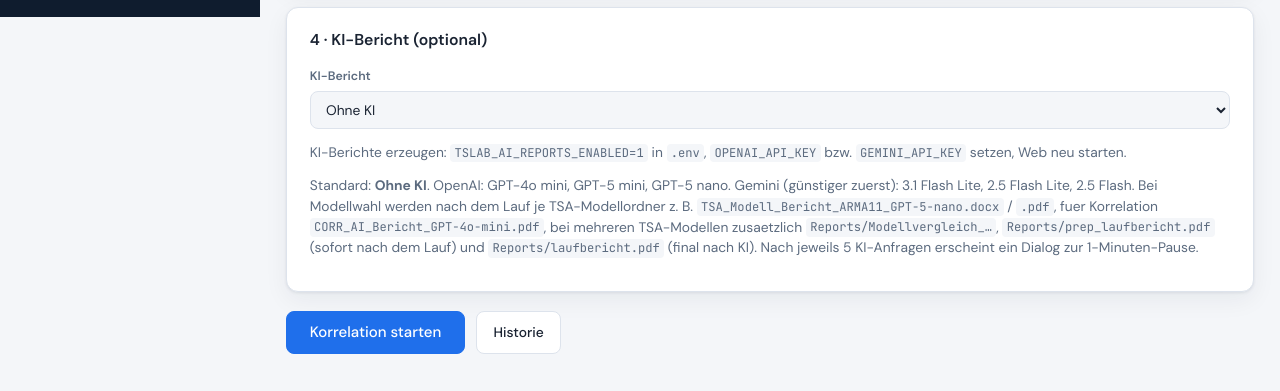
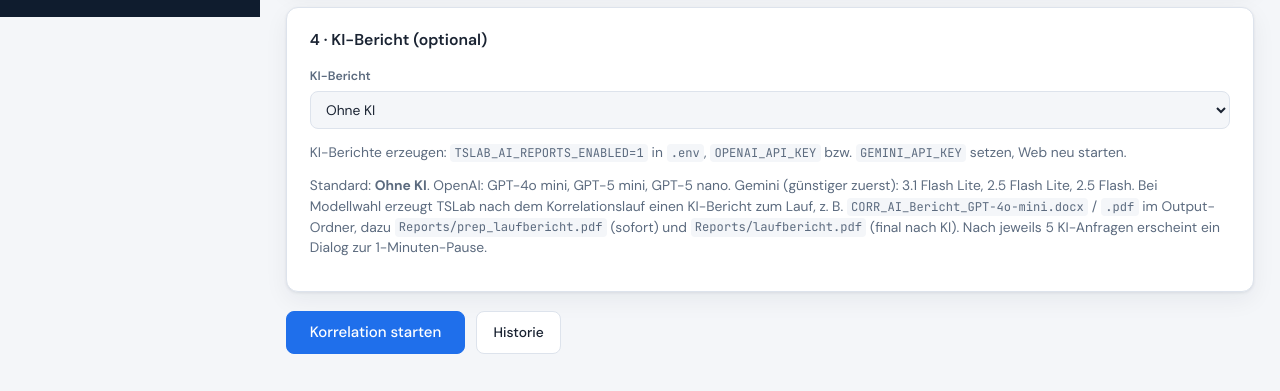
Before and after one commit to JennyWest139/TSAI_Lab, a Flask app: page /correlation in a window 1280 px wide. Shown: the part 783-1174 px from the top of the page. Run offline with Flask 3, Linux system fonts and the light colour scheme; data comes from the database, SQL or seed files in the repository; data that the repository does not hold is empty; some libraries are stand-ins or nearby versions.

Commit message:
Fix session path handling and refine CORR/TSA KI UI hints.
Accept str paths in delete_session, split KI-Bericht help text by run type, and remove the obsolete TSA section 6 placeholder.

Co-authored-by: Cursor <cursoragent@cursor.com>

```diff
--- a/tslab/services/report_session.py
+++ b/tslab/services/report_session.py
@@ -310,8 +310,9 @@ class ReportSessionState:
         )
 
 
-def session_path_for(output_root: Path) -> Path:
-    reports = output_root / "Reports"
+def session_path_for(output_root: str | Path) -> Path:
+    root = output_root if isinstance(output_root, Path) else Path(output_root)
+    reports = root / "Reports"
     reports.mkdir(parents=True, exist_ok=True)
     return reports / SESSION_BASENAME
 
@@ -331,7 +332,7 @@ def _effective_max_tokens(config: Any, spec: Any, *, base: int | None = None) ->
     return max_tok
 
 
-def load_session(output_root: Path) -> ReportSessionState | None:
+def load_session(output_root: str | Path) -> ReportSessionState | None:
     path = session_path_for(output_root)
     if not path.is_file():
         return None
@@ -339,13 +340,13 @@ def load_session(output_root: Path) -> ReportSessionState | None:
     return ReportSessionState.from_dict(data)
 
 
-def save_session(state: ReportSessionState, output_root: Path) -> Path:
+def save_session(state: ReportSessionState, output_root: str | Path) -> Path:
     path = session_path_for(output_root)
     path.write_text(json.dumps(state.to_dict(), ensure_ascii=False, indent=2), encoding="utf-8")
     return path
 
 
-def delete_session(output_root: Path) -> None:
+def delete_session(output_root: str | Path) -> None:
     path = session_path_for(output_root)
     if path.is_file():
         path.unlink()
--- a/tslab/web/templates/_ai_report_section.html
+++ b/tslab/web/templates/_ai_report_section.html
@@ -32,23 +32,46 @@
 
     {% endif %}
 
+    {% if report_kind == 'corr' %}
+
     <p class="hint">Standard: <strong>Ohne KI</strong>. OpenAI: GPT-4o mini, GPT-5 mini, GPT-5 nano.
+
       Gemini (günstiger zuerst): 3.1 Flash Lite, 2.5 Flash Lite, 2.5 Flash.
 
-      Bei Modellwahl werden nach dem Lauf je TSA-Modellordner z.&nbsp;B.
+      Bei Modellwahl erzeugt TSLab nach dem Korrelationslauf einen KI-Bericht zum Lauf, z.&nbsp;B.
 
-      <code>TSA_Modell_Bericht_ARMA11_GPT-5-nano.docx</code> / <code>.pdf</code>,
+      <code>CORR_AI_Bericht_GPT-4o-mini.docx</code> / <code>.pdf</code> im Output-Ordner,
 
-      fuer Korrelation <code>CORR_AI_Bericht_GPT-4o-mini.pdf</code>,
-
-      bei mehreren TSA-Modellen zusaetzlich <code>Reports/Modellvergleich_…</code>,
-
-      <code>Reports/prep_laufbericht.pdf</code> (sofort nach dem Lauf) und
+      dazu <code>Reports/prep_laufbericht.pdf</code> (sofort) und
 
       <code>Reports/laufbericht.pdf</code> (final nach KI).
 
       Nach jeweils 5 KI-Anfragen erscheint ein Dialog zur 1-Minuten-Pause.</p>
 
+    {% elif report_kind == 'tsa' %}
+
+    <p class="hint">Standard: <strong>Ohne KI</strong>. OpenAI: GPT-4o mini, GPT-5 mini, GPT-5 nano.
+
+      Gemini (günstiger zuerst): 3.1 Flash Lite, 2.5 Flash Lite, 2.5 Flash.
+
+      Bei Modellwahl werden nach dem TSA-Lauf je gewähltem Modellordner z.&nbsp;B.
+
+      <code>TSA_Modell_Bericht_ARMA11_GPT-5-nano.docx</code> / <code>.pdf</code> erzeugt;
+
+      bei mehreren TSA-Modellen zusätzlich <code>Reports/Modellvergleich_…</code>.
+
+      Dazu <code>Reports/prep_laufbericht.pdf</code> (sofort nach dem Lauf) und
+
+      <code>Reports/laufbericht.pdf</code> (final nach KI).
+
+      Nach jeweils 5 KI-Anfragen erscheint ein Dialog zur 1-Minuten-Pause.</p>
+
+    {% else %}
+
+    <p class="hint">Standard: <strong>Ohne KI</strong>. Wählen Sie ein Modell für automatische Berichte nach dem Lauf.</p>
+
+    {% endif %}
+
   </div>
 
 </section>
--- a/tslab/web/templates/correlation.html
+++ b/tslab/web/templates/correlation.html
@@ -103,7 +103,7 @@
     <p class="hint" id="corrReturnsHint"></p>
   </section>
 
-  {% with form_prefix='corr', section_title='4 · KI-Bericht (optional)' %}
+  {% with form_prefix='corr', section_title='4 · KI-Bericht (optional)', report_kind='corr' %}
   {% include '_ai_report_section.html' %}
   {% endwith %}
 
```
Also changed, not shown: tslab/web/templates/tsa.html (+1 -15 lines).
